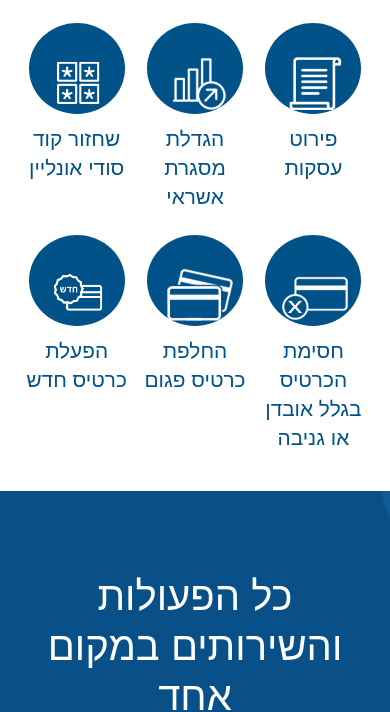
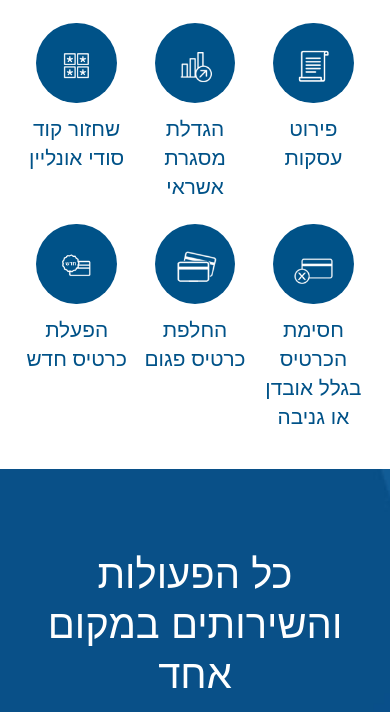
Before and after one commit to maor700/vc_more_actions, a website: page public/self-service.html in a window 390 px wide. Shown: the part 154-866 px from the top of the page. Drawn offline with Linux system fonts and the light colour scheme; a web font is replaced by a local one.

Commit message:
style fixes

```diff
--- a/public/css/responsive.css
+++ b/public/css/responsive.css
@@ -28,16 +28,16 @@
   vertical-align: top;
  }
  #circles-secion .item .image{
-  width: 70px;
-  height: 65px;
-  padding: 13px;
+  width: 70%;
+  height: 0;
+  padding: 35% 0;
   min-width: none;
  }
  #circles-secion .item .image img{
-  width: 85%;
+  width: 50%;
     position: absolute;
-    top: 6%;
-    left: 9%;
+    top: 8%;
+    left: 25%;
     max-width: none;
  }
  #circles-secion .item .info{
```
